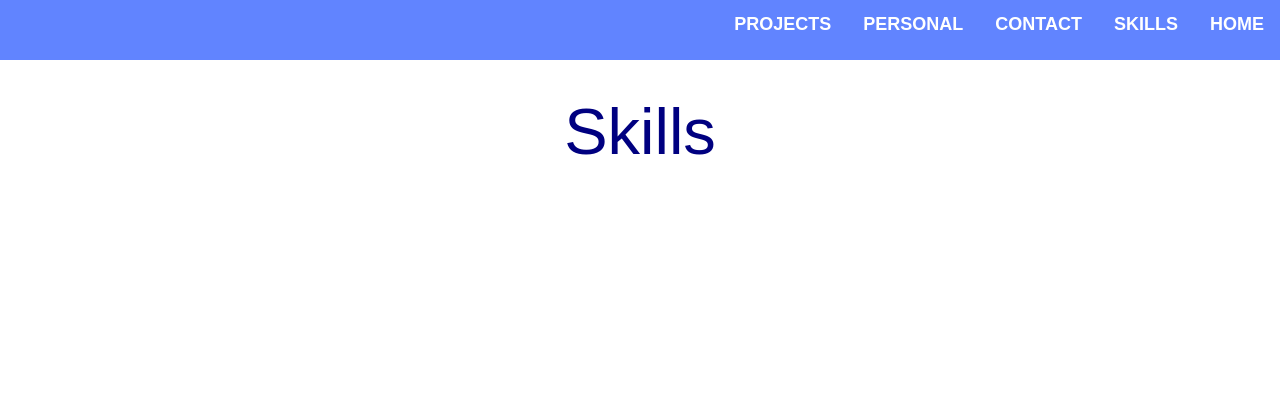
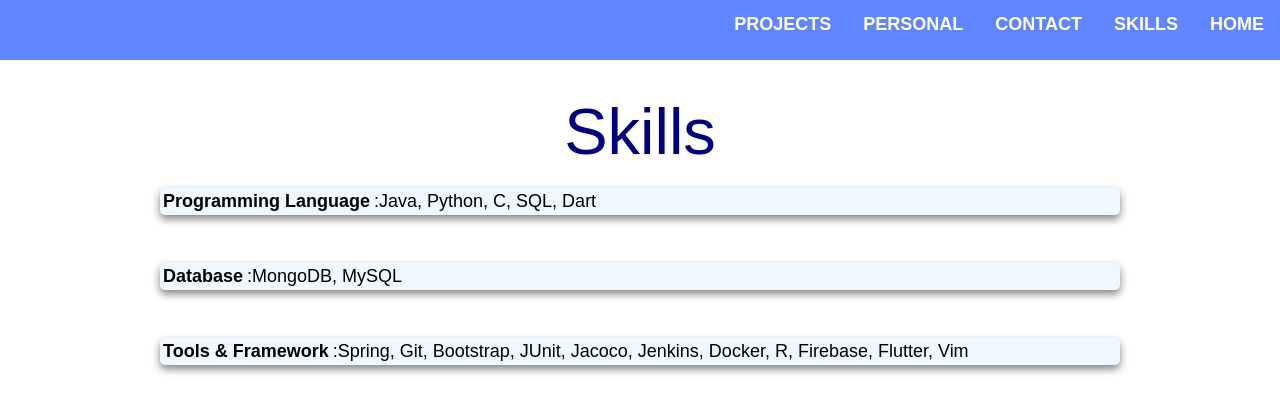
Before and after one commit to yiyuzhang0604/yiyuzhang0604.github.io, a plain HTML site: page Skills/skills.html in a window 1280 px wide. Drawn offline with Linux system fonts and the light colour scheme.

Commit message:
add skill.html

```diff
--- a/Skills/skills.css
+++ b/Skills/skills.css
@@ -79,3 +79,30 @@ a{
     color: rgb(30,144,255);
     text-decoration: none;
 }
+
+.card{
+    box-shadow: 0 4px 8px 0 grey;
+    border-radius: 5px;
+    background-color: aliceblue;
+    display: flex;
+    flex-direction: row;
+    align-items: center;
+    margin-bottom: 5%;
+    margin-top: 5%;
+
+}
+
+.img{
+    width: 450px;
+    display: block;
+    object-fit: contain;
+    border-radius: 50%;
+
+}
+
+.text{
+    width: 50%;
+    display: block;
+    padding-right: 5%;
+
+}
--- a/Skills/skills.html
+++ b/Skills/skills.html
@@ -30,8 +30,35 @@
         <h2>Skills</h2>
         </span>
 
+        <div class="card">
+            <table>
+                <tr>
+                    <td><div class="info-title"><b>Programming Language</b></div></td>
+                    <td><div class="info">:Java, Python, C, SQL, Dart </div></td>
+                </tr>
+            </table>
 
+        </div>
 
+        <div class="card">
+            <table>
+                <tr>
+                    <td><div class="info-title"><b>Database</b></div></td>
+                    <td><div class="info">:MongoDB, MySQL</a></div></td>
+                </tr>
+            </table>
+
+        </div>
+
+        <div class="card">
+            <table>
+                <tr>
+                    <td><div class="info-title"><b>Tools & Framework</b></div></td>
+                    <td><div class="info">:Spring, Git, Bootstrap, JUnit, Jacoco, Jenkins, Docker, R, Firebase, Flutter, Vim</div></td>
+                </tr>
+
+            </table>
+        </div>
     </div>
 
 
```
Also changed, not shown: personal/personal.html (+0 -3 lines).
